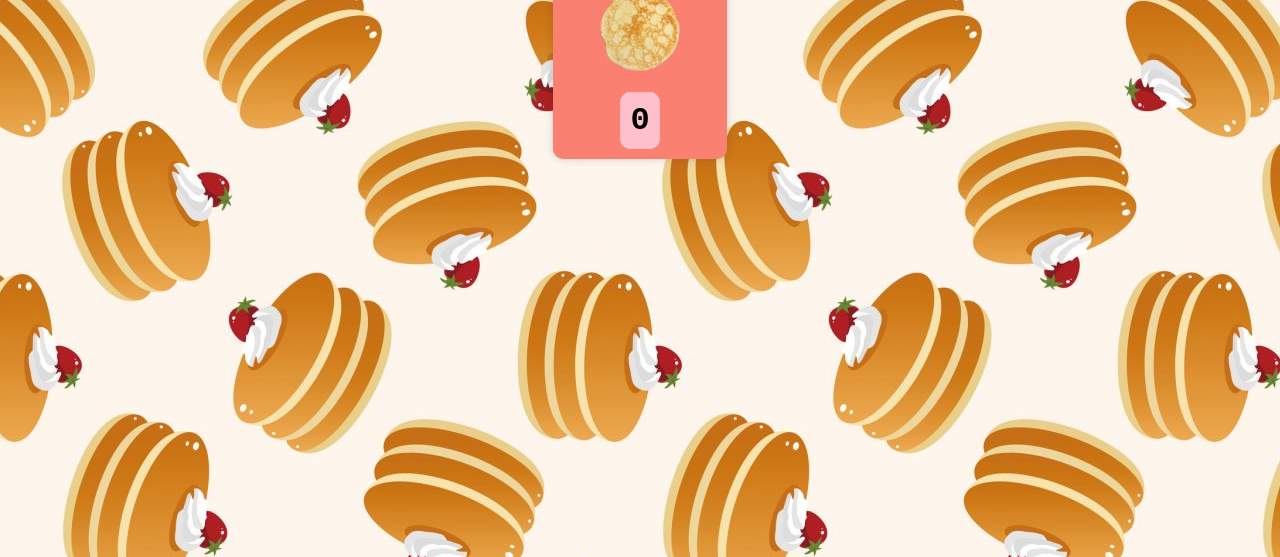
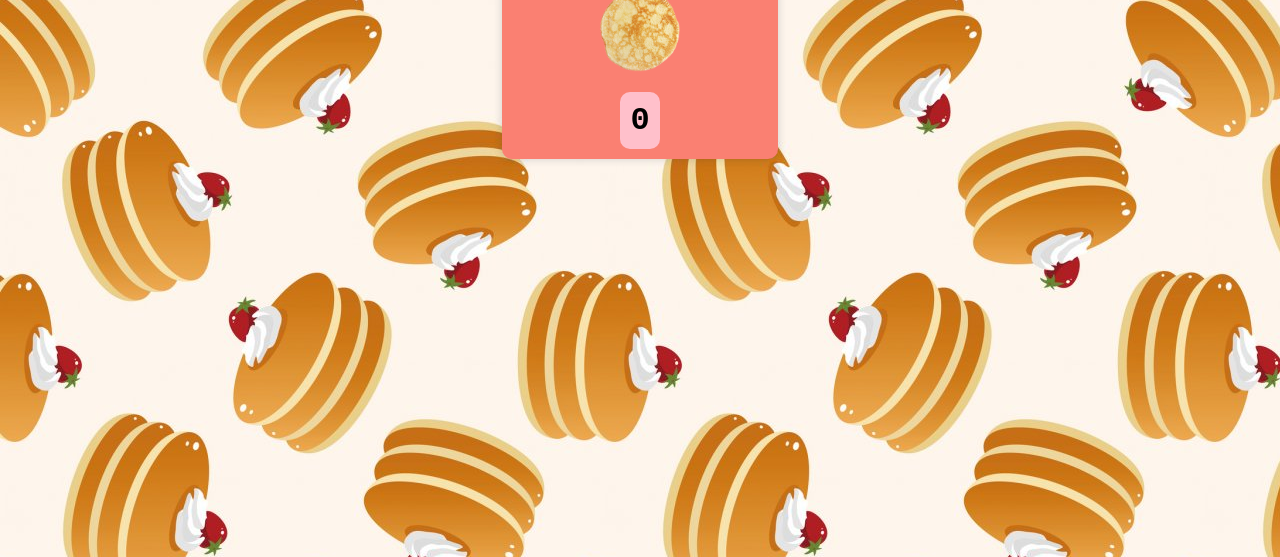
Before and after one commit to npoctoPoctuk/pancake_clicker, a plain HTML site: page index.html in a window 1280 px wide. Shown: the part 243-800 px from the top of the page. Drawn offline with nearby package versions, Linux system fonts and the light colour scheme.

Commit message:
Update index.html

```diff
--- a/index.html
+++ b/index.html
@@ -21,7 +21,7 @@
             align-items: center;
             flex-direction: column;
             margin: 15% 0;
-            width: 12%;
+            width: 20vw;
             border-radius: 10px;
             padding: 10px;
             box-shadow: 0px 0px 8px 0px rgba(34, 60, 80, 0.2);
```
